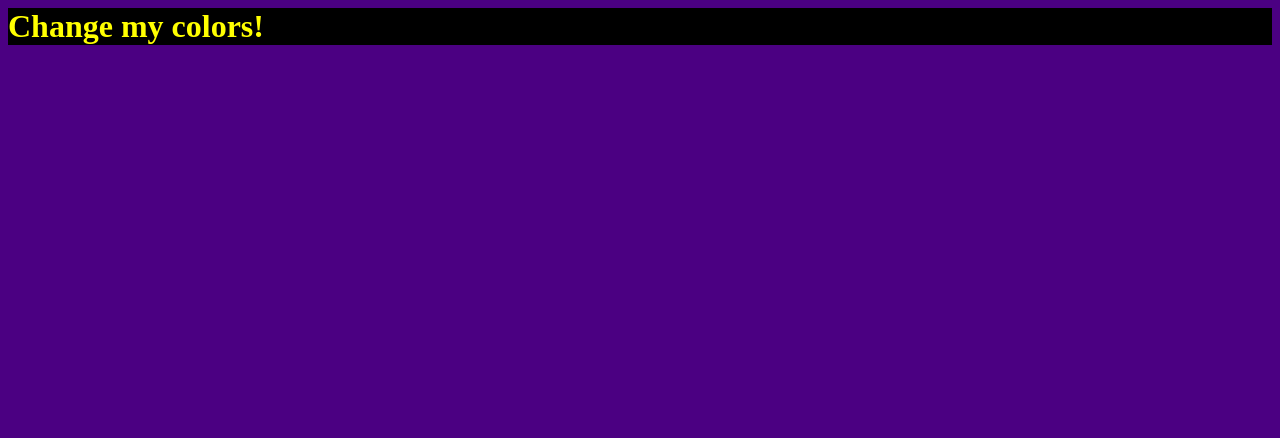
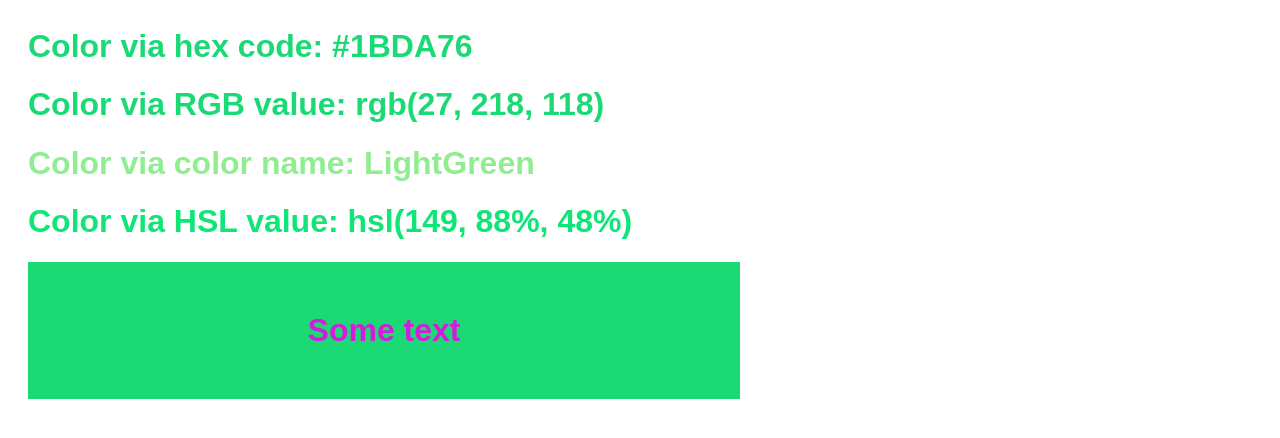
Before and after one commit to ConstantinNshuti/HTML5_CSS3, a plain HTML site: page Block4/block4.2.html in a window 1280 px wide. Drawn offline with Linux system fonts and the light colour scheme.

Commit message:
block4.4 commit

```diff
--- a/Block4/block4.2.html
+++ b/Block4/block4.2.html
@@ -3,6 +3,14 @@
     <link href="style.css" type="text/css" rel="stylesheet" />
   </head>
   <body>
-    <h1>Change my colors!</h1>
+    <h1 id="hex">Color via hex code: #1BDA76</h1>
+
+<h1 id="rgb">Color via RGB value: rgb(27, 218, 118)</h1>
+
+<h1 id="color-name">Color via color name: LightGreen</h1>
+
+<h1 id="hsl">Color via HSL value: hsl(149, 88%, 48%)</h1>
+
+<h1 id="access">Some text</h1>
   </body>
 </html>
--- a/Block4/style.css
+++ b/Block4/style.css
@@ -1,9 +1,28 @@
 body {
-    background-color: indigo;
-
+    font-family: sans-serif;
+    padding: 20px;
   }
 
-h1 {
-   color: yellow;
-   background-color: black;
+  #hex {
+    color: #1BDA76;
   }
+
+  #rgb {
+    color: rgb(27, 218, 118)
+  }
+
+  #color-name {
+    color: LightGreen;
+  }
+
+  #hsl {
+    color: hsl(149, 88%, 48%);
+  }
+
+  #access {
+    background-color: #1BDA76;
+    padding: 50px;
+    color: #D61BDA;
+    width: 50%;
+    text-align: center;
+  }
```
